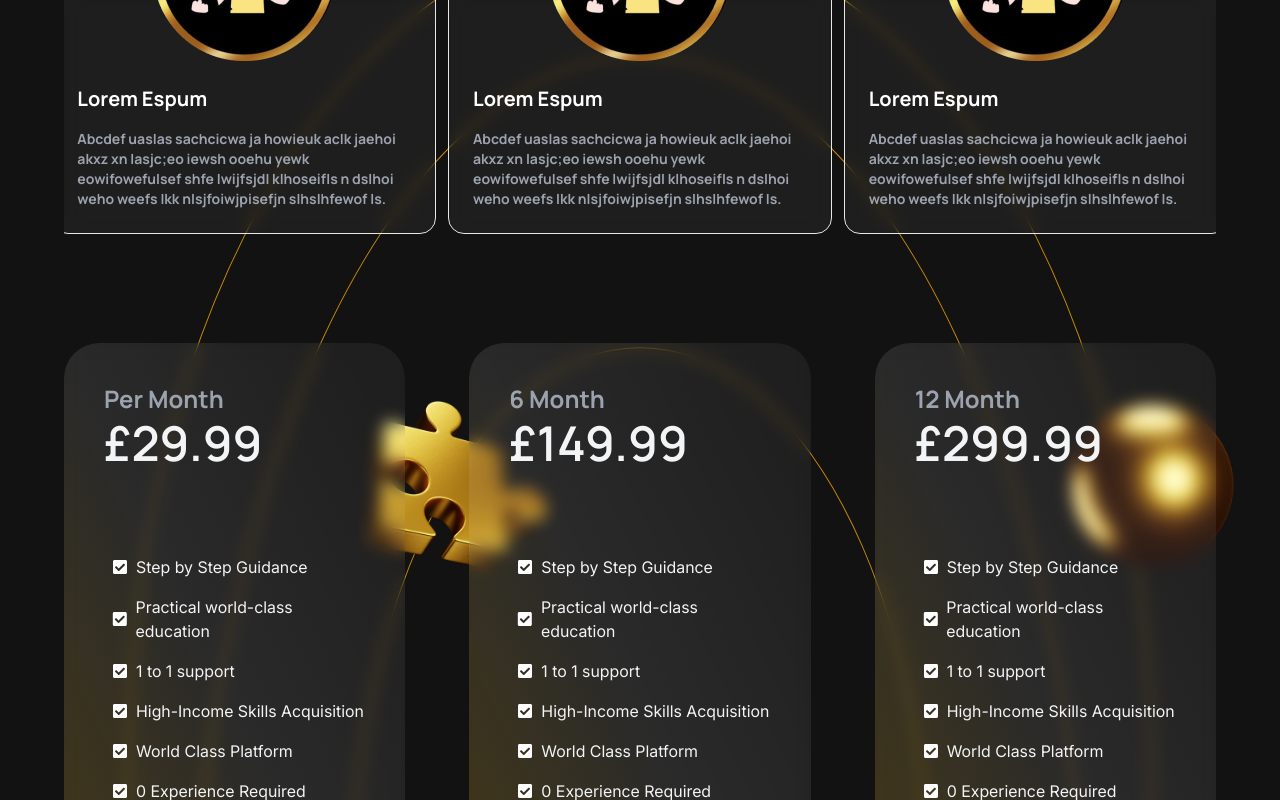
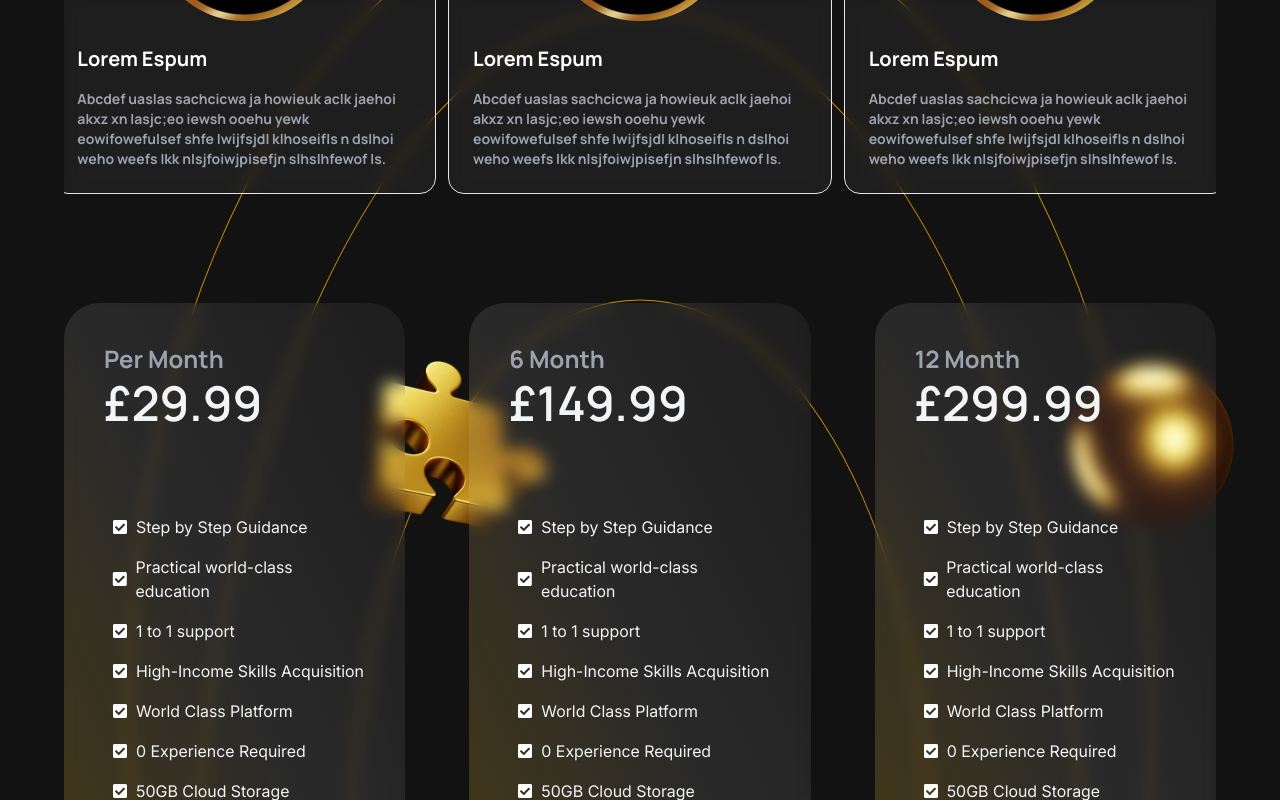
Before and after one commit to theutpal01/Parallax-Demo-Site, a React (Vite) app: page / in a window 1280 px wide. Shown: the part 4663-5463 px from the top of the page. Built offline with nearby package versions, Linux system fonts and the light colour scheme.

Commit message:
FIX: update App.jsx

```diff
--- a/src/App.jsx
+++ b/src/App.jsx
@@ -11,7 +11,7 @@ function App() {
 	return (
 		<div className="relative w-full min-h-screen overflow-hidden">
 			<BG1 />
-			<div className="px-5 md:px-16 mt-10 mx-auto md:py-10 relative z-10 bg-transparent">
+			<div className="px-5 md:px-16 mt-10 mx-auto relative z-10 bg-transparent">
 				<Header />
 				<Hero />
 				<DisplayCards />
```
